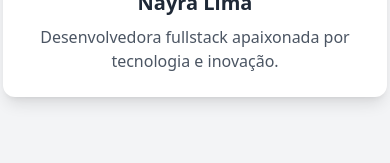
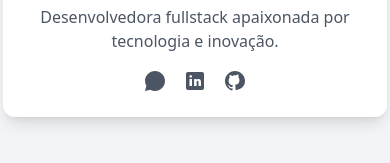
Before and after one commit to Ket1031/Workspace-, a plain HTML site: page Curso Programas/tailwind/profile card.html in a window 390 px wide. Shown: the part 447-610 px from the top of the page. Drawn offline with nearby package versions, Linux system fonts and the light colour scheme.

Commit message:
Update de atividades em tailwind
coloquei a navbar responsiva e coloquei links no card de perfil pra mídia social

```diff
--- a/Curso Programas/tailwind/profile card.html
+++ b/Curso Programas/tailwind/profile card.html
@@ -19,6 +19,48 @@
       <p class="mt-2 text-gray-600">
         Desenvolvedora fullstack apaixonada por tecnologia e inovação.
       </p>
+
+      <div class="flex justify-center space-x-4 mt-4 text-gray-600">
+        <a href="https://wa.me/+351934283039" class="hover:text-gray-800">
+          <svg
+            xmlns="http://www.w3.org/2000/svg"
+            class="w-6 h-6"
+            viewBox="0 0 24 24"
+            fill="currentColor"
+          >
+            <path
+              d="M19.077,4.928C17.191,3.041,14.683,2.001,12.011,2c-5.506,0-9.987,4.479-9.989,9.985c-0.001,1.76,0.459,3.478,1.333,4.992L2,22l5.233-1.237c1.459,0.796,3.101,1.215,4.773,1.216h0.004c5.505,0,9.986-4.48,9.989-9.985C22.001,9.325,20.963,6.816,19.077,4.928z"
+            />
+          </svg>
+        </a>
+        <a
+          href="https://www.linkedin.com/in/nayra-kethuly-1b6484213/"
+          class="hover:text-gray-800"
+        >
+          <svg
+            xmlns="http://www.w3.org/2000/svg"
+            class="w-6 h-6"
+            viewBox="0 0 24 24"
+            fill="currentColor"
+          >
+            <path
+              d="M19,3H5C3.895,3,3,3.895,3,5v14c0,1.105,0.895,2,2,2h14c1.105,0,2-0.895,2-2V5C21,3.895,20.105,3,19,3z M9,17H6.477v-7H9V17z M7.694,8.717c-0.771,0-1.286-0.514-1.286-1.2s0.514-1.2,1.371-1.2c0.771,0,1.286,0.514,1.286,1.2S8.551,8.717,7.694,8.717z M18,17h-2.442v-3.826c0-1.058-0.651-1.302-0.895-1.302s-1.058,0.163-1.058,1.302c0,0.163,0,3.826,0,3.826h-2.523v-7h2.523v0.977C13.93,10.407,14.581,10,15.802,10C17.023,10,18,10.977,18,13.174V17z"
+            />
+          </svg>
+        </a>
+        <a href="https://github.com/Ket1031" class="hover:text-gray-800">
+          <svg
+            xmlns="http://www.w3.org/2000/svg"
+            class="w-6 h-6"
+            viewBox="0 0 24 24"
+            fill="currentColor"
+          >
+            <path
+              d="M12,2C6.476,2,2,6.476,2,12c0,4.418,2.865,8.167,6.839,9.489c0.5,0.092,0.683-0.217,0.683-0.482c0-0.237-0.009-0.866-0.014-1.7c-2.782,0.603-3.369-1.34-3.369-1.34c-0.455-1.158-1.111-1.466-1.111-1.466c-0.908-0.62,0.069-0.607,0.069-0.607c1.003,0.071,1.53,1.031,1.53,1.031c0.892,1.528,2.341,1.087,2.91,0.832c0.091-0.646,0.35-1.087,0.637-1.337c-2.222-0.253-4.555-1.111-4.555-4.945c0-1.091,0.389-1.984,1.029-2.682c-0.103-0.253-0.446-1.273,0.098-2.654c0,0,0.84-0.269,2.75,1.026C9.949,6.415,10.48,6.32,11,6.317c0.52,0.003,1.051,0.098,1.541,0.287c1.91-1.295,2.75-1.026,2.75-1.026c0.544,1.381,0.201,2.401,0.099,2.654c0.641,0.698,1.028,1.591,1.028,2.682c0,3.844-2.337,4.69-4.564,4.939c0.359,0.309,0.679,0.919,0.679,1.852c0,1.337-0.012,2.415-0.012,2.743c0,0.267,0.18,0.579,0.688,0.482C19.135,20.167,22,16.418,22,12C22,6.476,17.524,2,12,2z"
+            />
+          </svg>
+        </a>
+      </div>
     </div>
   </body>
 </html>
```
Also changed, not shown: Curso Programas/tailwind/navbar.html (+44 -1 lines).
